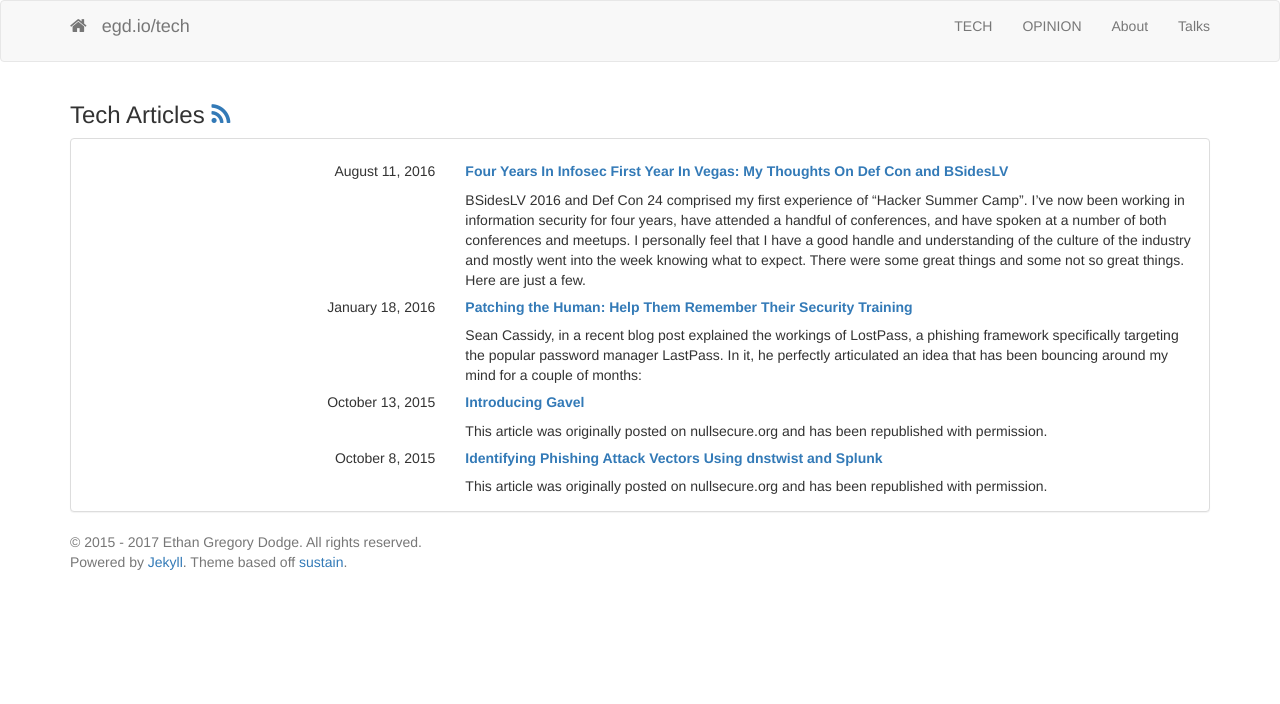
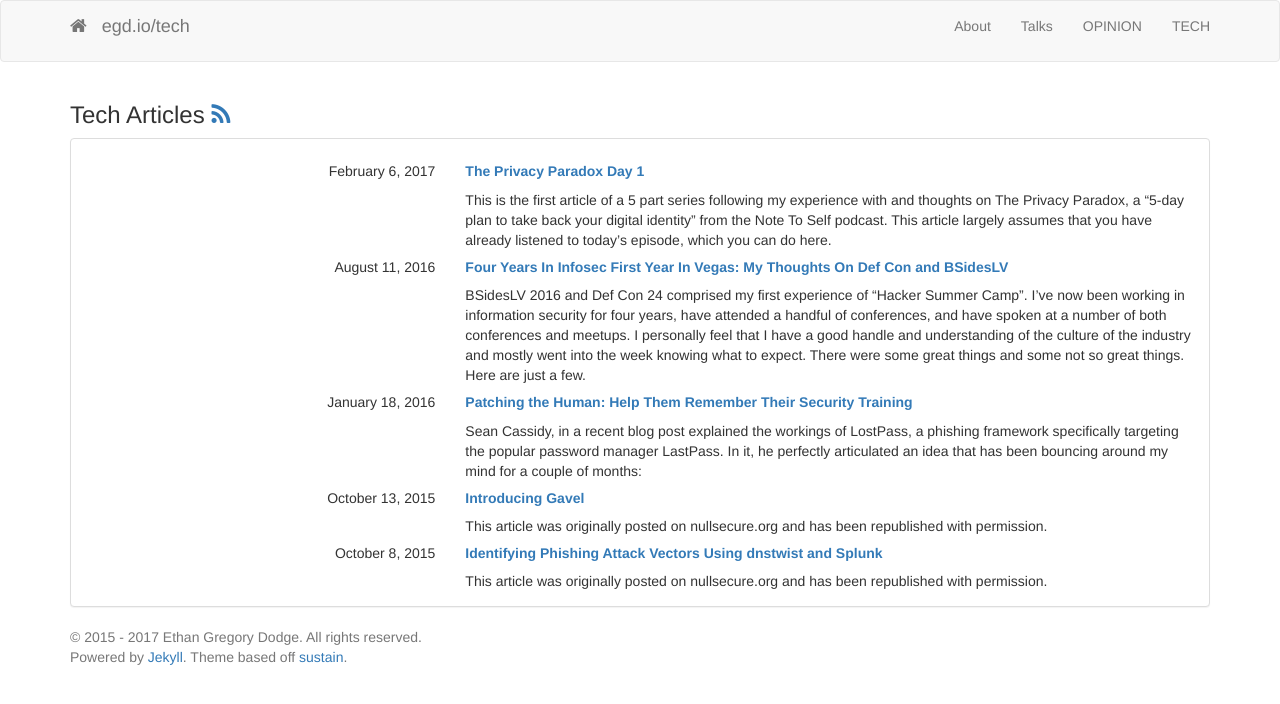
Before and after one commit to jekyllt/sustain, a Jekyll site: the page built from tech/index.html, in a window 1280 px wide. Shown: the top 704 px of the page. Built offline with Jekyll 4.4.1, drawn with Linux system fonts in a browser that asks for light colours; nearby versions of some CDN libraries; part of the change alters nothing that is shown.

Commit message:
Privacy Paradox Day 1

```diff
--- a/_includes/header.html
+++ b/_includes/header.html
@@ -11,8 +11,6 @@
     </div>
     <div id="navbar">
       <ul class="nav navbar-nav navbar-right">
-        <li><a href="{{ site.baseurl }}tech">TECH</a></li>
-        <li><a href="{{ site.baseurl }}opinion">OPINION</a></li>
     	{% assign pages_list = site.pages %}
     	{% for node in pages_list %}
       	  {% if node.title != null %}
@@ -21,6 +19,8 @@
             {% endif %}
           {% endif %}
         {% endfor %}
+        <li><a href="{{ site.baseurl }}opinion">OPINION</a></li>
+        <li><a href="{{ site.baseurl }}tech">TECH</a></li>
       </ul>
     </div>
   </div>
--- /dev/null
+++ b/tech/_posts/2017-02-06-the-privacy-paradox-day-one.md
@@ -0,0 +1,22 @@
+---
+layout: post
+title: 'The Privacy Paradox Day 1'
+category: tech
+---
+*This is the first article of a 5 part series following my experience with and thoughts on [The Privacy Paradox](https://project.wnyc.org/privacy-paradox/), a "5-day plan to take back your digital identity" from the [Note To Self](https://www.wnyc.org/shows/notetoself) podcast. This article largely assumes that you have already listened to today's episode, which you can do [here](https://www.wnyc.org/story/privacy-paradox-day-1-challenge/).*
+
+The first episode of the Privacy Paradox starts out with the always lovely [Bruce Schneier](https://www.schneier.com/). This guy is very smart and his technical opinions are very well respected within the industry. His first quotes sounded like a quote right out of the first chapter of his book [Data and Goliath](https://www.goodreads.com/book/show/25622873-data-and-goliath) (which I recommend). He starts off by implying that having a smartphone with you constantly is the equivalent of carrying a tracking device, that adding a friend on Facebook is like informing the police that we have met someone new, or that using Gmail is like sending the police a copy of all of our correspondence. Now I'm not usually one that likes to motivate by fear, but his analogies, as disturbing as they are, are completely rational. The truth is that your cellular service provider, Facebook, and Google do have all that sensitive information about you and, with the right warrant, can be obligated to hand it over to law enforcement. So perhaps a more specific analogy would be sending the police all that information but they never look at it unless they need it for an investigation.
+
+I am sure that many just thought to yourselves "What's the likelihood that the police are going to want my information?" That is a great question! The answer depends on several things. Things such as who you associate with, where you go during the day, what your interests are, etc. For example, I am positive I am on an NSA watchlist simply because of my [interest in privacy and privacy tools](https://www.theregister.co.uk/2014/07/03/nsa_xkeyscore_stasi_scandal/). I'm not going to go too much into my opinion on surveillance in this in this article, but if you want to read more about the potential dangers and side effects, [this is a good place to start](https://www.theguardian.com/science/head-quarters/2015/mar/18/the-psychology-of-mass-government-surveillance-how-do-the-public-respond-and-is-it-changing-our-behaviour). And if you want to go even further than that, I recommend picking up [Schneier's book](https://www.goodreads.com/book/show/25622873-data-and-goliath).
+
+Schneier then explains the difference between data and metadata. The simple definition of metadata is "data about data". In this particular situation, the data would be the actual content of your conversations and correspondence, whereas metadata are things like what phone numbers you called, how long you were on the phone, where you were when you were talking, where you went after you were done talking, etc. Or in the case of the Internet, it would be who you're receiving email from, how often, if you respond, what websites you visit, how long you stay there, etc. This easily allows whoever has this data to paint a picture of what you do everyday, what online services you use, what illnesses you have, if you have depression, etc. This can all get incredibly personal very quickly and the services we use online use it marketing purposes. The advertisements we see online are tailored to us based on all this information.
+
+Not a lot of this is news, we all know Google is an advertising company and they function by providing us free services and presenting us with targeted ads. But what about that flashlight app on your phone? Or Angry Birds? This episode points out that it is rare for people to read through the entire usage policy when signing up for a new service. They're long and confusing, this is intentional. Remember when Pokemon Go came out and the streets were filled with people hunting the little things? When the game was initially released, it asked for [full permissions](https://www.cnet.com/how-to/pokemon-go-google-account-access/) to your Google account: your email, docs, contacts, Google+, everything. Niantic, the creators, later [explained](https://twitter.com/MattStoneABC/status/752675066693976066) that the issue was an accidental oversight. Regardless, the situation paints a perfect picture of how quick we are to ignore potential privacy and security implications. What if it was an app that was tracking your location even when the app wasn't being used, like [Uber](https://techcrunch.com/2016/11/28/uber-background-location-data-collection/).
+
+The challenge given this week was to audit your own phone and take a look at what kind of data your apps are collecting. This is actually something that I do regularly. I like to know what kind of permissions apps ask for and why. One permission that I almost always deny unless absolutely needed is location. It personally makes me really uncomfortable thinking that apps are accessing my location and storing it for future use. The only apps that have access to my location data are Google Maps and Lyft. Calendar, Evernote, and many other apps ask for it, but I deny it to them. In fact, by default I always have location services turned off unless I need it to find my way to a place I have never been to before.
+
+Many times the app only needs access to a an asset on your phone to enable a certain feature. For example, when you first install Twitter or Facebook, you'll typically be asked for access to your contact list. I always deny these requests because I never plan on using my phone contacts to find people I know on social media, so I don't want Twitter to needlessly store who else I know besides those whom I follow.
+
+Keep in mind that these are all very personal decisions. Are you ok with certain apps knowing where you are all the time? Or maybe you don't care if Facebook uses all of your phone contacts to find people you know. Either way, that is totally fine. The important thing is that you are aware of what is happening and are empowered to stop it in the future or to prevent it from happening on other apps perhaps you do not trust.
+
+I am excited to see what the Privacy Paradox brings us tomorrow.
```
Also changed, not shown: opinion/_posts/2017-02-06-the-start-of-my-opinions.md (line endings or trailing spaces).
